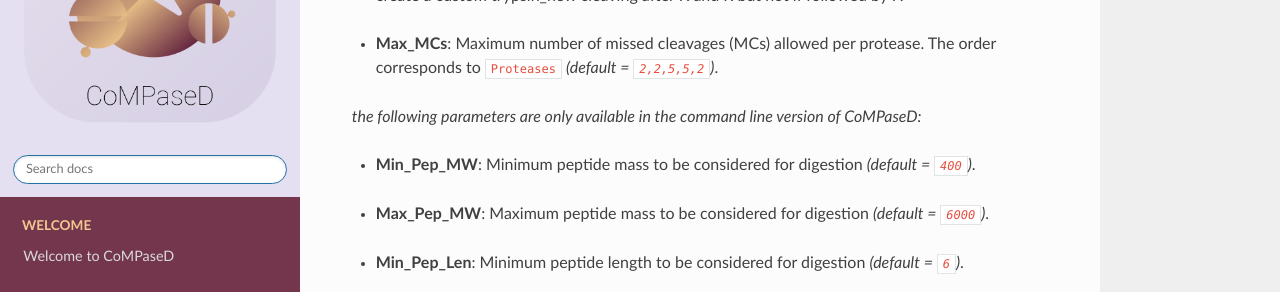
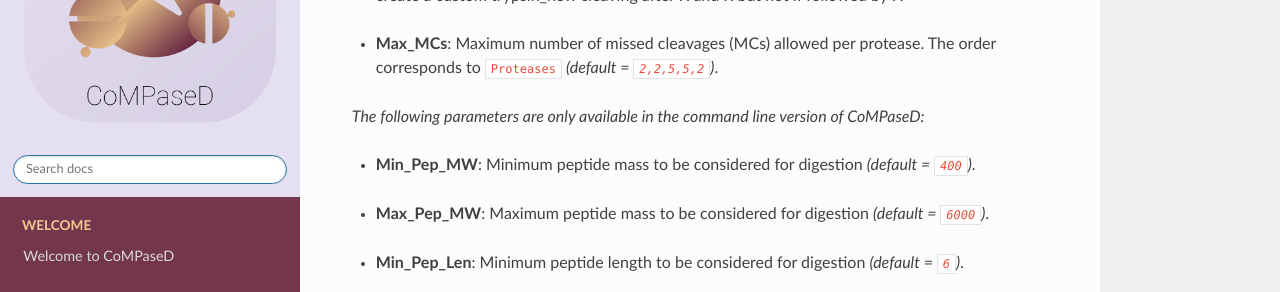
Before and after one commit to MicrobialProteomics/CoMPaseD, a Sphinx documentation site: the page built from docs/source/parameters.md, in a window 1280 px wide and 900 px high, scrolled down 1183 px. Shown: the part 151-443 px from the top of the window. Built offline with Sphinx 7.4.7 and the Read the Docs theme 3.1.0, drawn with Linux system fonts in a browser that asks for light colours.

Commit message:
Updated documentation

```diff
--- a/docs/source/parameters.md
+++ b/docs/source/parameters.md
@@ -40,7 +40,7 @@ Each parameter is specified using a keyword, with a brief explanation of its fun
 (params-max_mc)=
 - **Max_MCs**: Maximum number of missed cleavages (MCs) allowed per protease. The order corresponds to `Proteases` *(default = `2,2,5,5,2`)*.
 
-*the following parameters are only available in the command line version of CoMPaseD:*
+*The following parameters are only available in the command line version of CoMPaseD:*
 (params-min_pep_mw)=
 - **Min_Pep_MW**: Minimum peptide mass to be considered for digestion *(default = `400`)*.
 (params-max_pep_mw)=
```
Also changed, not shown: docs/source/graphical_user_interface.md (+1 -0 lines).
